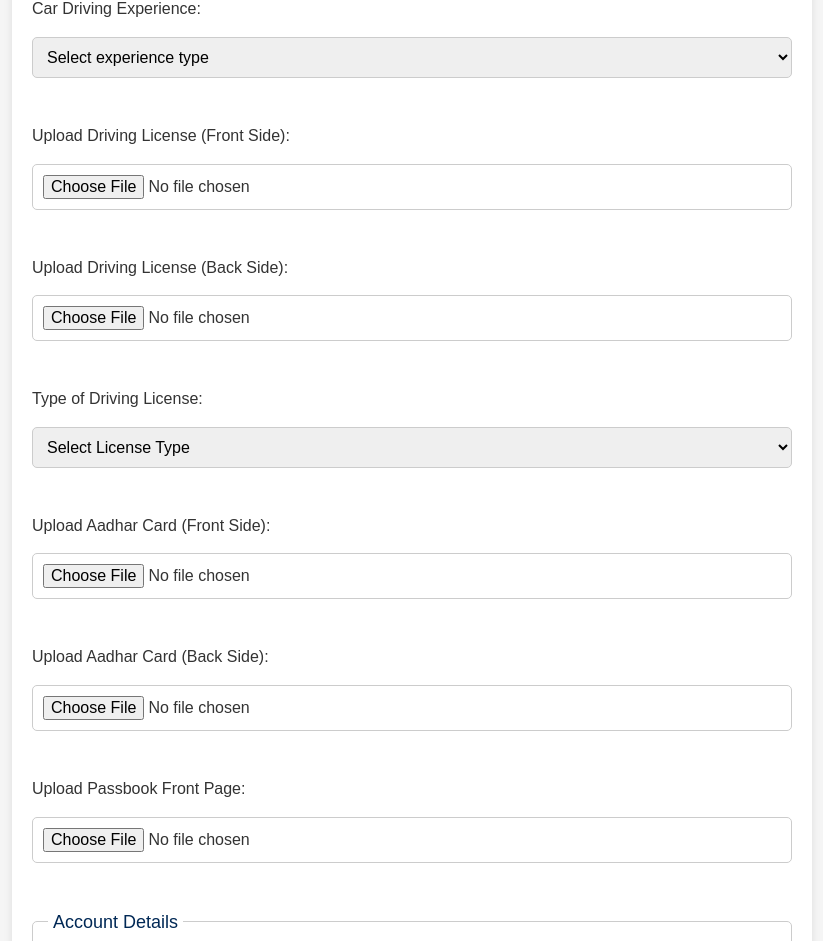
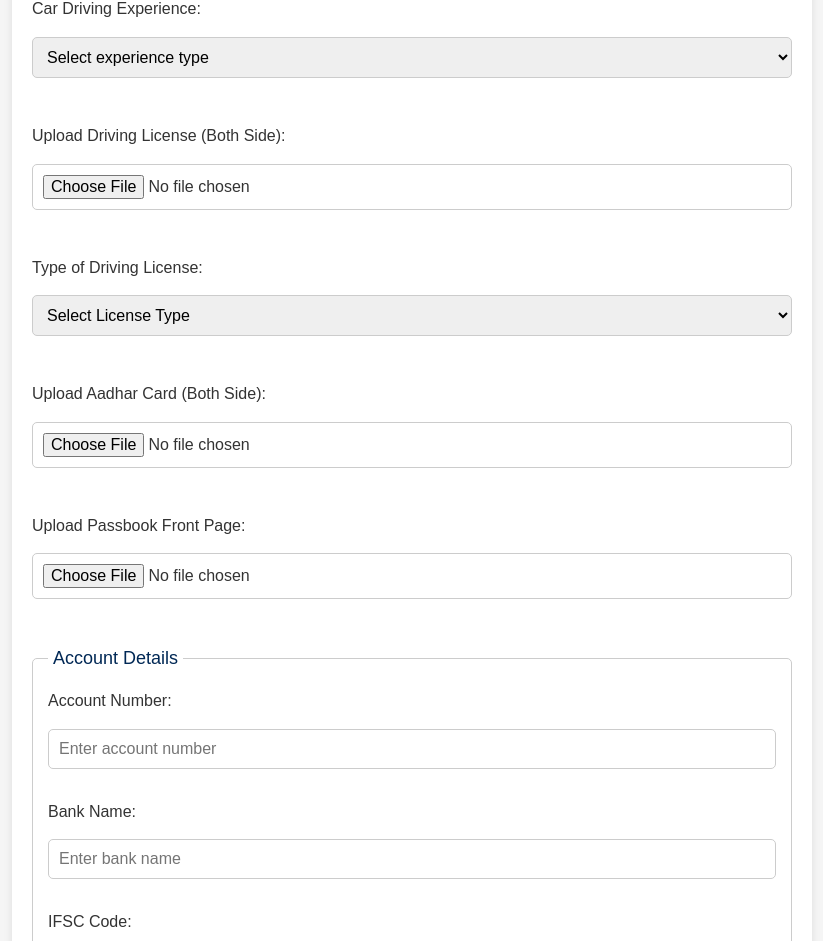
Before and after one commit to ayushmishra25/Tours-and-Travels, a React (Vite) app in the folder Frontend/: page /driver-details-upload in a window 1280 px wide. Shown: the part 1060-2001 px from the top of the page, without its empty margins (228-1051 px from the left). Built offline with nearby package versions, Linux system fonts and the light colour scheme.

Commit message:
applied changes in driver details upload page and created a new Earning.jsx page

```diff
--- a/Frontend/src/pages/DriverDetailsUpload.jsx
+++ b/Frontend/src/pages/DriverDetailsUpload.jsx
@@ -107,14 +107,10 @@ const DriverDetailsUpload = () => {
         </div>
 
         <div className="form-group">
-          <label>Upload Driving License (Front Side):</label>
+          <label>Upload Driving License (Both Side):</label>
           <input type="file" name="licenseFront" accept="image/*" onChange={handleFileChange} />
         </div>
 
-        <div className="form-group">
-          <label>Upload Driving License (Back Side):</label>
-          <input type="file" name="licenseBack" accept="image/*" onChange={handleFileChange} />
-        </div>
 
         <div className="form-group">
           <label>Type of Driving License:</label>
@@ -129,13 +125,8 @@ const DriverDetailsUpload = () => {
         </div>
 
         <div className="form-group">
-          <label>Upload Aadhar Card (Front Side):</label>
+          <label>Upload Aadhar Card (Both Side):</label>
           <input type="file" name="aadharFront" accept="image/*" onChange={handleFileChange} />
-        </div>
-
-        <div className="form-group">
-          <label>Upload Aadhar Card (Back Side):</label>
-          <input type="file" name="aadharBack" accept="image/*" onChange={handleFileChange} />
         </div>
 
         <div className="form-group">
```
Also changed, not shown: Frontend/src/pages/Earnings.jsx (added).
